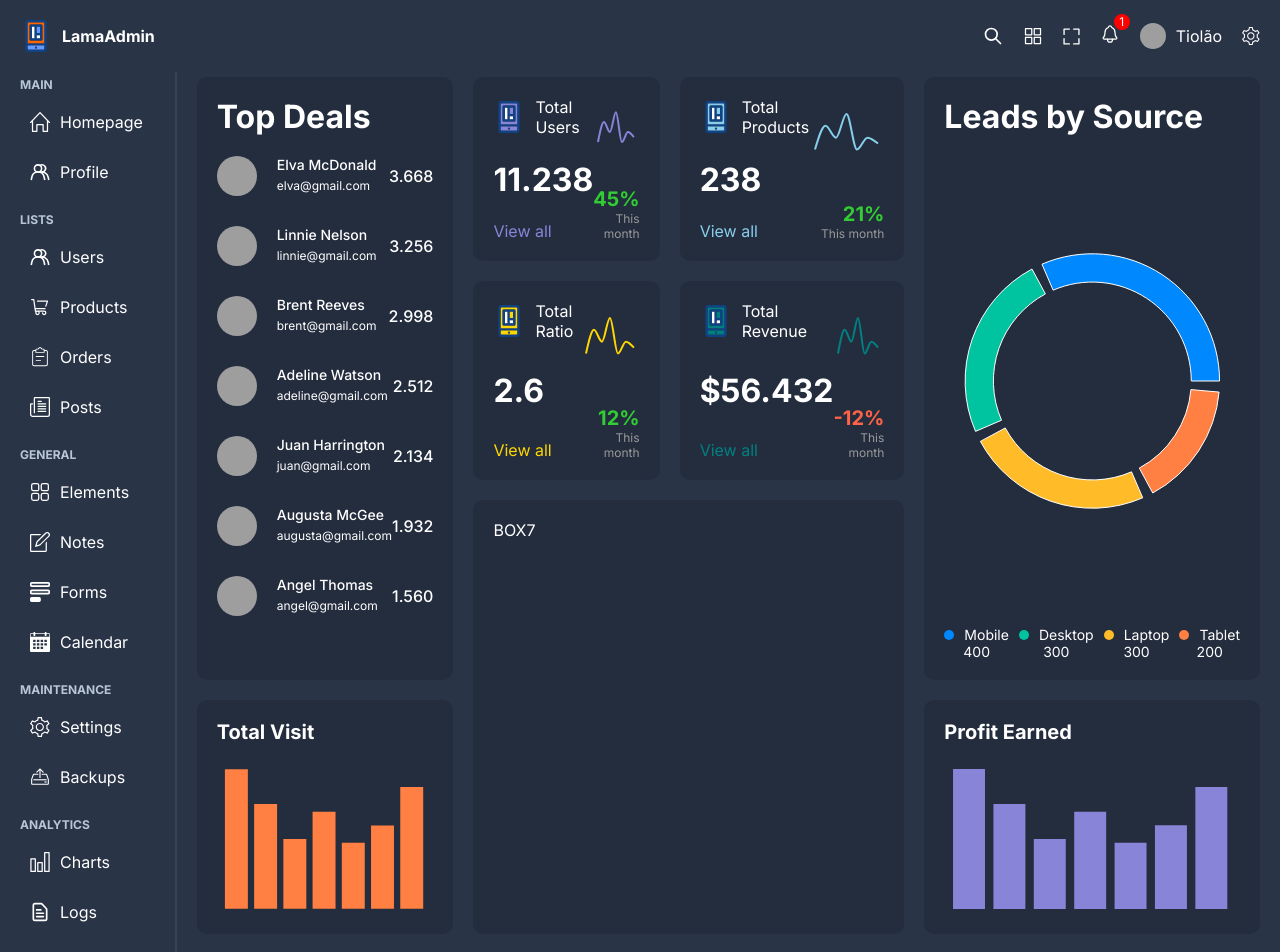
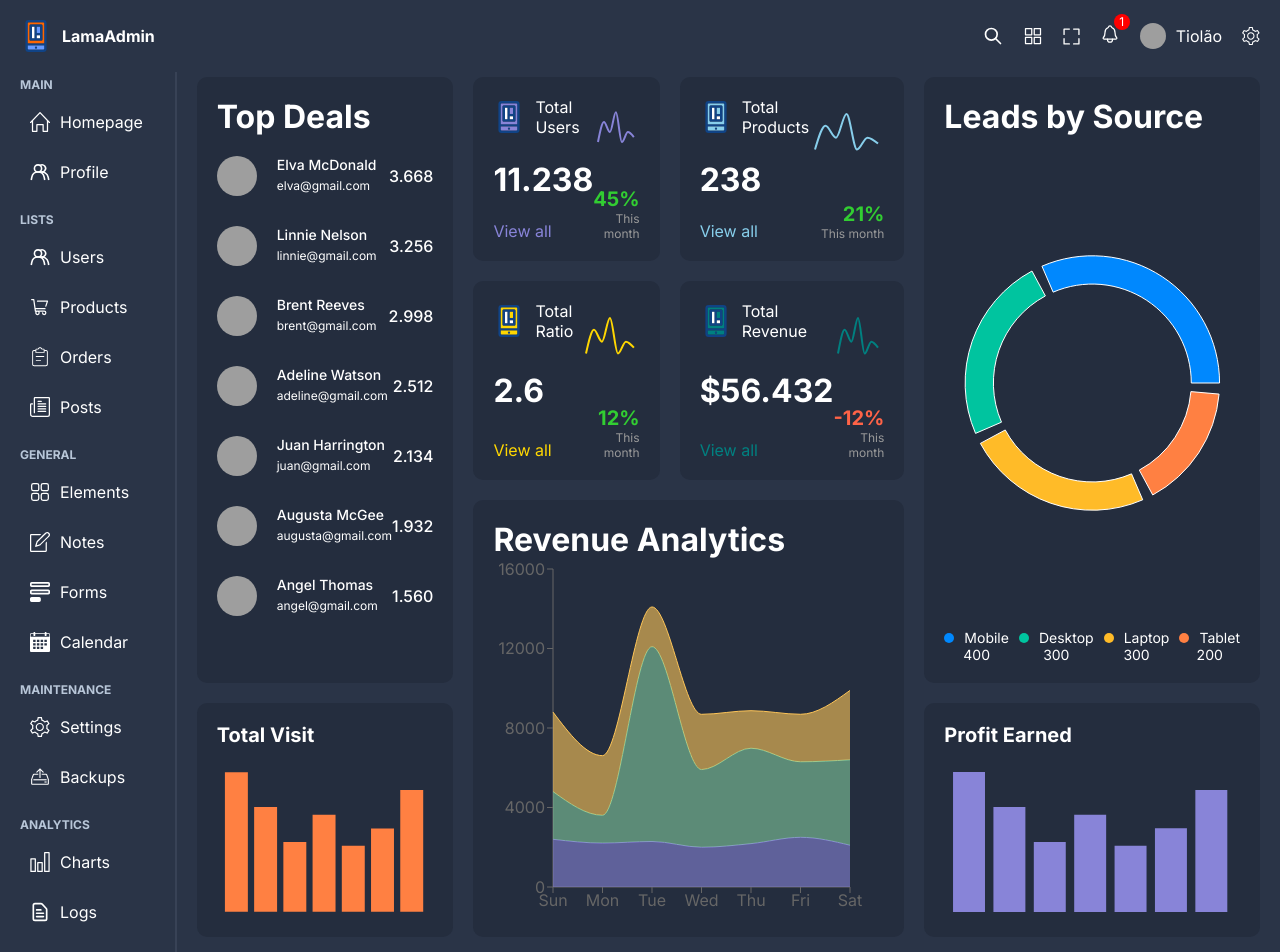
Before and after one commit to eloygomes/React-Admin-Dashboard, a React (Vite) app: page / in a window 1280 px wide. Shown: the top 952 px of the page. Built offline with nearby package versions, Linux system fonts and the light colour scheme; grey boxes are pictures that could not be loaded.

Commit message:
0.5.6.0
- Dashboard animated charts

```diff
--- /dev/null
+++ b/src/components/bigChartBox/BigChartBox.tsx
@@ -0,0 +1,103 @@
+import {
+  Area,
+  AreaChart,
+  CartesianGrid,
+  ResponsiveContainer,
+  Tooltip,
+  XAxis,
+  YAxis,
+} from "recharts";
+import "./bigchartbox.scss";
+
+const data = [
+  {
+    name: "Sun",
+    books: 4000,
+    clothes: 2400,
+    electronic: 2400,
+  },
+  {
+    name: "Mon",
+    books: 3000,
+    clothes: 1398,
+    electronic: 2210,
+  },
+  {
+    name: "Tue",
+    books: 2000,
+    clothes: 9800,
+    electronic: 2290,
+  },
+  {
+    name: "Wed",
+    books: 2780,
+    clothes: 3908,
+    electronic: 2000,
+  },
+  {
+    name: "Thu",
+    books: 1890,
+    clothes: 4800,
+    electronic: 2181,
+  },
+  {
+    name: "Fri",
+    books: 2390,
+    clothes: 3800,
+    electronic: 2500,
+  },
+  {
+    name: "Sat",
+    books: 3490,
+    clothes: 4300,
+    electronic: 2100,
+  },
+];
+
+const BigChartBox = () => {
+  return (
+    <div className="bigchartbox">
+      <h1>Revenue Analytics</h1>
+      <div className="chart">
+        <ResponsiveContainer width="99%" height="100%">
+          <AreaChart
+            data={data}
+            margin={{
+              top: 10,
+              right: 30,
+              left: 0,
+              bottom: 0,
+            }}
+          >
+            <XAxis dataKey="name" />
+            <YAxis />
+            <Tooltip />
+            <Area
+              type="monotone"
+              dataKey="electronic"
+              stackId="1"
+              stroke="#8884d8"
+              fill="#8884d8"
+            />
+            <Area
+              type="monotone"
+              dataKey="clothes"
+              stackId="1"
+              stroke="#82ca9d"
+              fill="#82ca9d"
+            />
+            <Area
+              type="monotone"
+              dataKey="books"
+              stackId="1"
+              stroke="#ffc658"
+              fill="#ffc658"
+            />
+          </AreaChart>
+        </ResponsiveContainer>
+      </div>
+    </div>
+  );
+};
+
+export default BigChartBox;
--- /dev/null
+++ b/src/components/bigChartBox/bigchartbox.scss
@@ -0,0 +1,12 @@
+.bigchartbox {
+  width: 100%;
+  height: 100%;
+  display: flex;
+  flex-direction: column;
+  justify-content: space-between;
+
+  .chart {
+    width: 100%;
+    height: 100%;
+  }
+}
--- a/src/pages/home/Home.tsx
+++ b/src/pages/home/Home.tsx
@@ -1,4 +1,5 @@
 import BarChartBox from "../../components/barChartBox/BarChartBox";
+import BigChartBox from "../../components/bigChartBox/BigChartBox";
 import ChartBox from "../../components/chatbot/ChartBox";
 import PieChartBox from "../../components/pieChartBox/PieChartBox";
 import TopBox from "../../components/topBox/TopBox";
@@ -33,7 +34,9 @@ export const Home = () => {
       <div className="box box6">
         <ChartBox {...chartBoxRevenue} />
       </div>
-      <div className="box box7">BOX7</div>
+      <div className="box box7">
+        <BigChartBox />
+      </div>
       <div className="box box8">
         <BarChartBox {...barChartBoxVisit} />
       </div>
```
